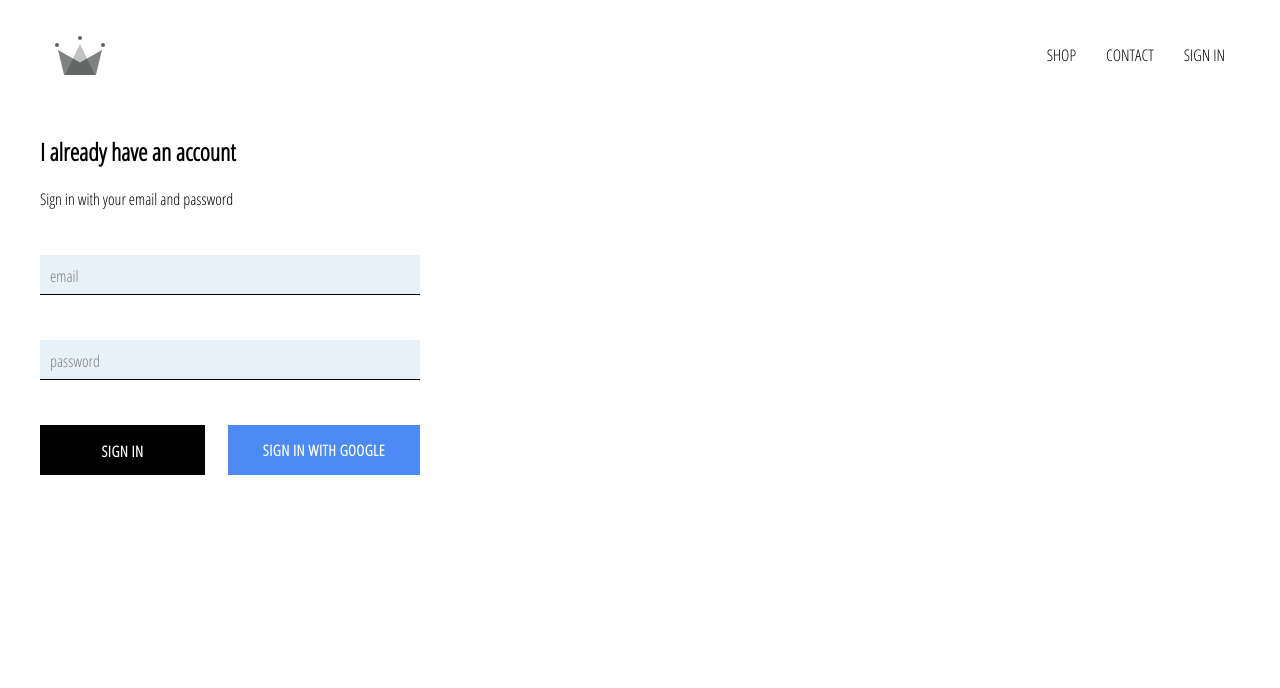
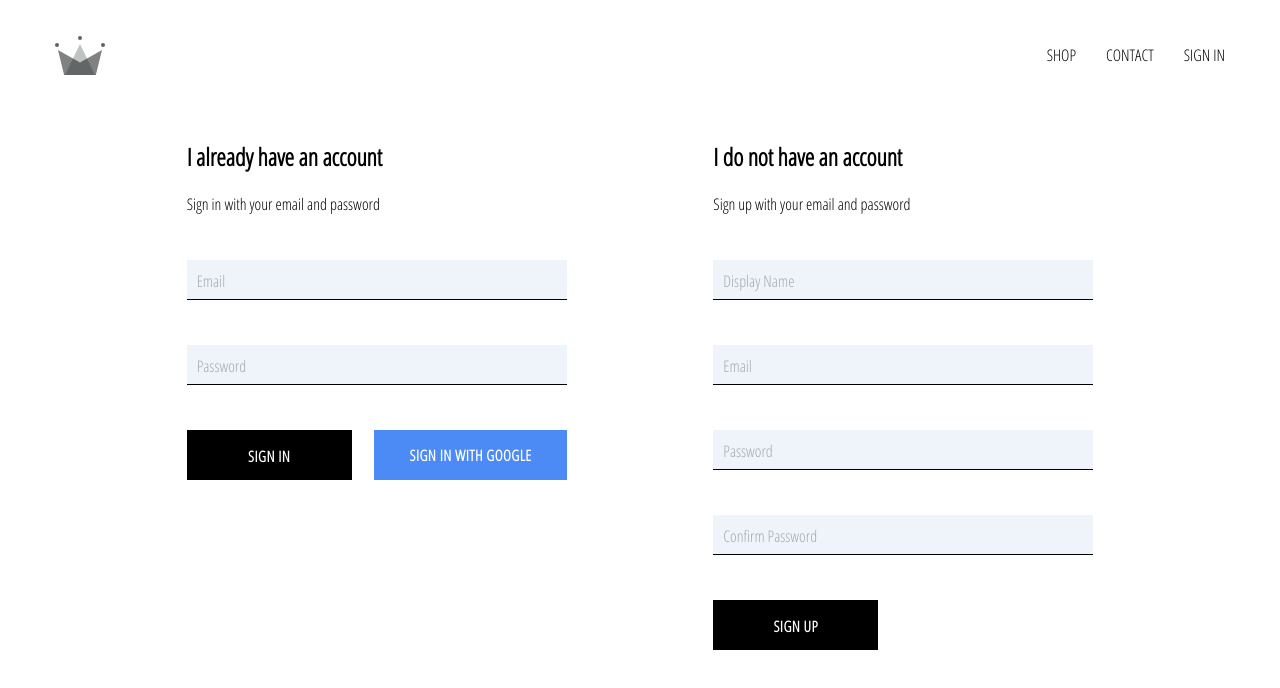
Before and after one commit to Zvonimirko/ProjectShop, a React (Create React App) app: page /signin in a window 1280 px wide. Shown: the top 688 px of the page. Built offline with nearby package versions, Linux system fonts and the light colour scheme; no server answers.

Commit message:
Added SignUp and implemented firebase for storing manualy created users

```diff
--- a/src/App.js
+++ b/src/App.js
@@ -34,7 +34,6 @@ class App extends React.Component {
           });
         });
       }
-
       this.setState({ currentUser: userAuth });
     });
   }
--- a/src/components/formInput/formInput.styles.scss
+++ b/src/components/formInput/formInput.styles.scss
@@ -1,4 +1,3 @@
-$secondary-color: grey;
 $primary-color: black;
 
 @mixin ShrinkLabel {
@@ -10,7 +9,7 @@ $primary-color: black;
 .form-input {
   border: none;
   background: none;
-  background-color: #e8f0f8;
+  background-color: rgba(232, 240, 248, .7);
   border-bottom: 1px solid black;
   width: 100%;
   margin: 25px 0;
@@ -33,10 +32,11 @@ input[type='password'] {
 
 .form-input-label {
   position: absolute;
-  color: $secondary-color;
+  color: $primary-color;
   top: 10px;
   left: 10px;
   transition: .3s all ease;
+  z-index: -1;
 
   &.shrink {
     @include ShrinkLabel();
--- a/src/components/header/header.component.jsx
+++ b/src/components/header/header.component.jsx
@@ -16,7 +16,7 @@ function Header({currentUser}) {
         <Link className='option' to='/shop'>SHOP</Link>
         <Link className='option' to='/shop'>CONTACT</Link>
         {
-          currentUser ? <div className='option' onClick={() => auth.signOut()}>SIGN OUT</div>
+          currentUser ? <div className='option' onClick={() => auth.signOut()}>SIGN OUT ({currentUser.displayName})</div>
           : <Link className='option' to='signin'>SIGN IN</Link>
         }
       </div>
--- a/src/components/signIn/signIn.component.jsx
+++ b/src/components/signIn/signIn.component.jsx
@@ -46,7 +46,7 @@ class SignIn extends Component {
             type='email'
             handleChange={this.handleChange}
             value={email}
-            label='email'
+            label='Email'
             required
           />
           <FormInput
@@ -54,7 +54,7 @@ class SignIn extends Component {
             type='password'
             handleChange={this.handleChange}
             value={password}
-            label='password'
+            label='Password'
             required
           />
           <div className='buttons'>
--- /dev/null
+++ b/src/components/signUp/signUp.component.jsx
@@ -0,0 +1,102 @@
+import React from 'react'
+
+import './signUp.styles.scss'
+
+import FormInput from '../formInput/formInput.component'
+import CustomButton from '../customButton/customButton.component'
+import { createUserProfileDocument, auth } from '../../firebase/firebase.utils'
+
+class SignUp extends React.Component {
+  constructor() {
+    super()
+
+    this.state = {
+      email: '',
+      displayName: '',
+      password: '',
+      checkPassword: ''
+    }
+  }
+
+  handleChange = (event) => {
+    const { value, name } = event.target
+
+    this.setState({
+      [name]: value
+    })
+  }
+
+  handleSubmit = async (event) =>  {
+    event.preventDefault()
+
+    const { email, displayName, password, checkPassword } = this.state
+
+    if(password !== checkPassword) {
+      alert("Passwords don't match")
+      return;
+    }
+
+    try {
+        const { user } = await auth.createUserWithEmailAndPassword(email, password)
+
+        createUserProfileDocument(user, { displayName })
+
+        this.setState({
+          email: '',
+        displayName: '',
+        password: '',
+        checkPassword: ''
+        })
+
+    } catch (error) {
+      console.log(error)
+    }
+  }
+
+  render() {
+    const { email, displayName, password, checkPassword } = this.state
+    const { handleChange, handleSubmit } = this
+    return (
+      <div className='sign-up'>
+        <h2>I do not have an account</h2>
+        <span>Sign up with your email and password</span>
+
+        <form onSubmit={handleSubmit}>
+          <FormInput
+            type= 'displayName'
+            name='displayName'
+            label='Display Name'
+            value={displayName}
+            handleChange={handleChange}
+            required />
+          <FormInput
+            type= 'email'
+            name='email'
+            label='Email'
+            value={email}
+            handleChange={handleChange}
+            required />
+          <FormInput
+            type= 'password'
+            name='password'
+            label='Password'
+            value={password}
+            handleChange={handleChange}
+            required />
+          <FormInput
+            type= 'password'
+            name='checkPassword'
+            label='Confirm Password'
+            value={checkPassword}
+            handleChange={handleChange}
+            required />
+          <div className='buttons'>
+            <CustomButton type='submit'>SIGN UP</CustomButton>
+          </div>
+        </form>
+      </div>
+    )
+  }
+}
+
+export default SignUp
--- /dev/null
+++ b/src/components/signUp/signUp.styles.scss
@@ -0,0 +1,5 @@
+.sign-up {
+  display: flex;
+  flex-direction: column;
+  min-width: 380px;
+}
--- a/src/pages/signInSignUpPage/signInSignUp.component.jsx
+++ b/src/pages/signInSignUpPage/signInSignUp.component.jsx
@@ -1,13 +1,15 @@
 import React from 'react'
 
 import SignIn from '../../components/signIn/signIn.component'
+import SignUp from '../../components/signUp/signUp.component'
 
 import './signInSignUp.styles.scss'
 
 function SignInSignUp() {
   return (
-    <div>
+    <div className='sign-in-sign-up'>
       <SignIn />
+      <SignUp />
     </div>
   )
 }
--- a/src/pages/signInSignUpPage/signInSignUp.styles.scss
+++ b/src/pages/signInSignUpPage/signInSignUp.styles.scss
@@ -0,0 +1,6 @@
+.sign-in-sign-up {
+  display: flex;
+  justify-content: space-evenly;
+  margin: 30px auto;
+  flex-wrap: wrap;
+}
```
